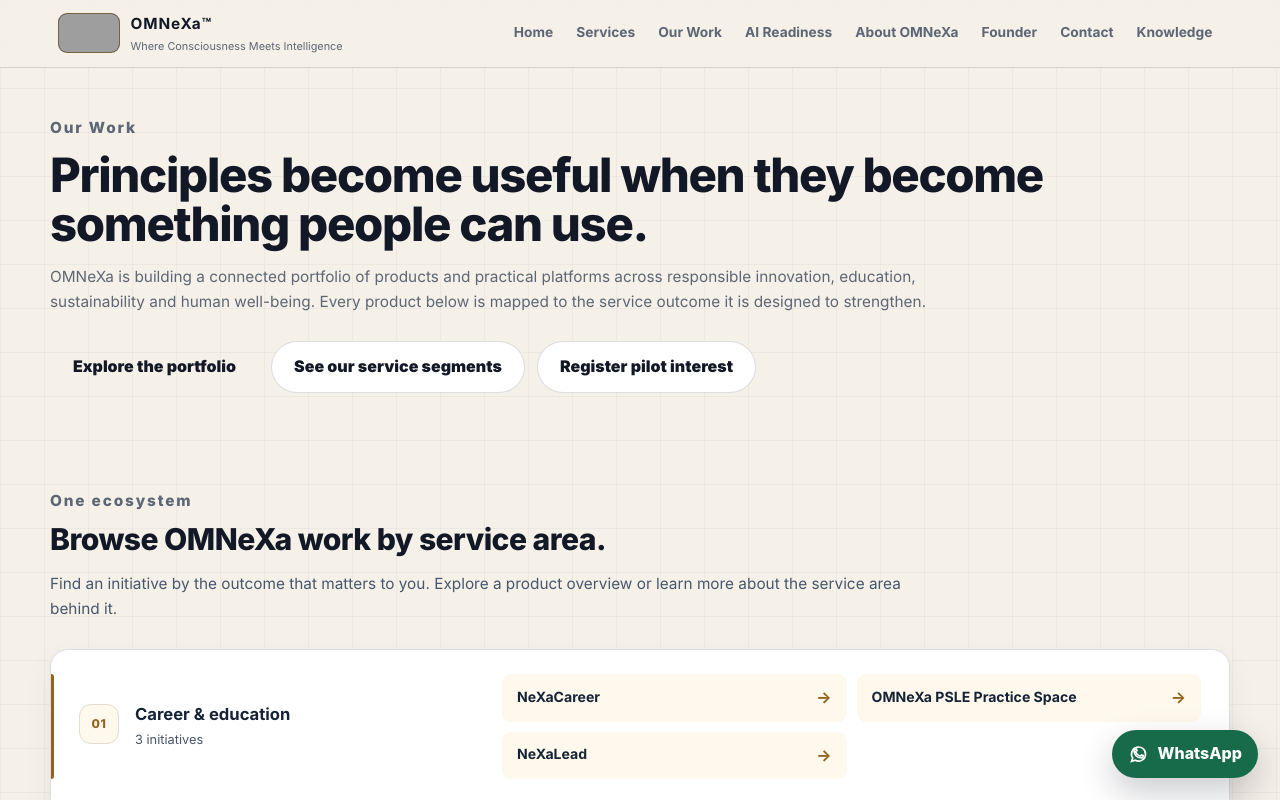
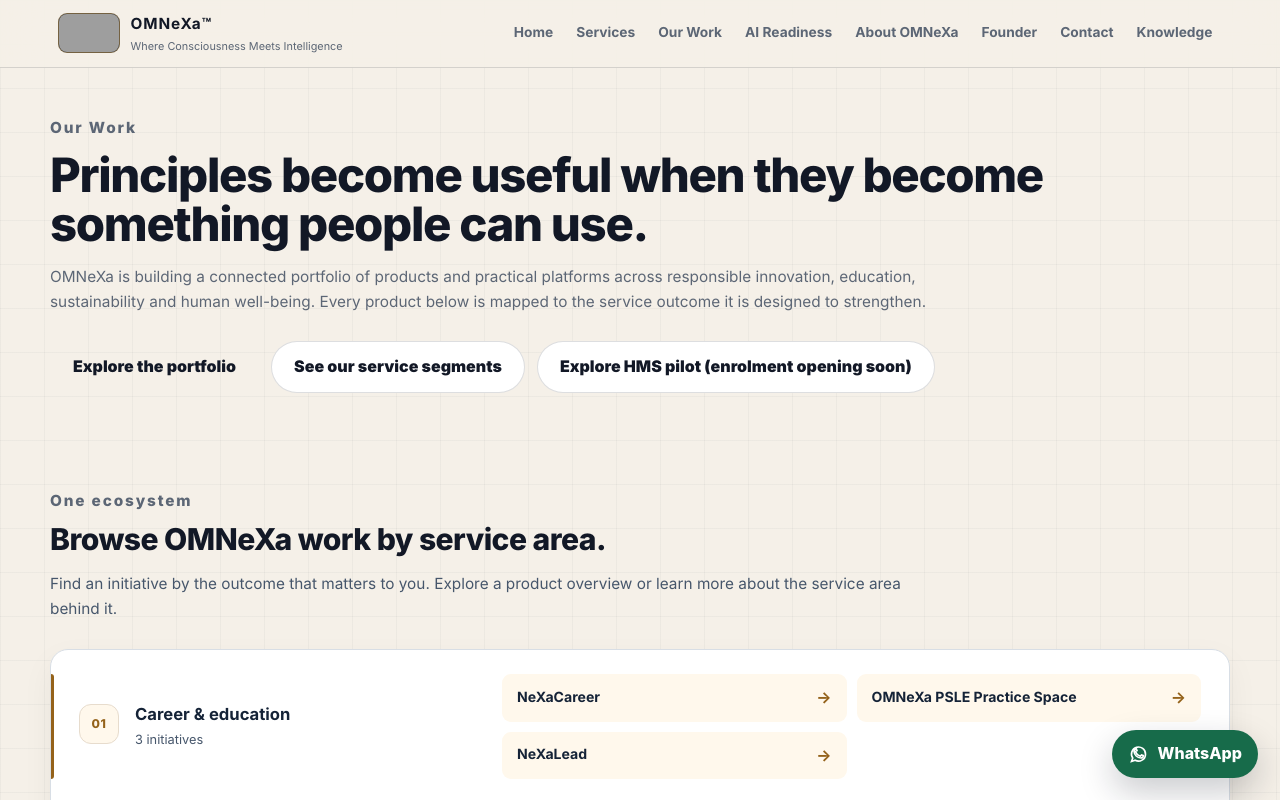
Before and after one commit to HumanSamaritan/OMNEXAFuture, a Next.js app: page /work in a window 1280 px wide. Shown: the top 800 px of the page. Built offline with nearby package versions, Linux system fonts and the light colour scheme; grey boxes are pictures that could not be loaded.

Commit message:
Pause public HMS pilot enrolment links pending privacy readiness

```diff
--- a/app/work/page.tsx
+++ b/app/work/page.tsx
@@ -62,7 +62,7 @@ const workFaqs = [
   {
     question: "How can I register interest in a pilot?",
     answer:
-      "Open the pilot registration form and select HMS or NeXaCareer to submit your interest. OMNeXa will confirm next steps."
+      "HMS pilot enrolment is temporarily paused while data privacy and registration controls are finalised. Please check the HMS page for the reopening announcement."
   },
   {
     question: "How are OMNeXa products connected to its services?",
@@ -151,7 +151,7 @@ export default function WorkPage() {
         <div className="work-hero-actions">
           <a className="button" href="#portfolio">Explore the portfolio</a>
           <a className="button secondary" href="/services">See our service segments</a>
-          <a className="button secondary" href="https://omnexa-website-1r2wep2lw-future-plus.vercel.app/pilot">Register pilot interest</a>
+          <a className="button secondary" href="/work/human-machine-sadhana">Explore HMS pilot (enrolment opening soon)</a>
         </div>
       </section>
 
@@ -233,7 +233,7 @@ export default function WorkPage() {
                   <div className="work-card-links">
                     <a href={`/work/${product.slug}`}>Explore {product.name} →</a>
                     {product.status === "Live" && product.externalUrl ? (
-                      <a href={product.slug === "human-machine-sadhana" ? "https://omnexa-website-1r2wep2lw-future-plus.vercel.app/pilot?product=human-machine-sadhana" : product.externalUrl} target="_blank" rel="noopener noreferrer">{product.slug === "human-machine-sadhana" ? "Register for pilot ↗" : "Open app ↗"}</a>
+                      product.slug === "human-machine-sadhana" ? <span>Pilot enrolment opening soon</span> : <a href={product.externalUrl} target="_blank" rel="noopener noreferrer">Open app ↗</a>
                     ) : null}
                   </div>
                 </div>
```
